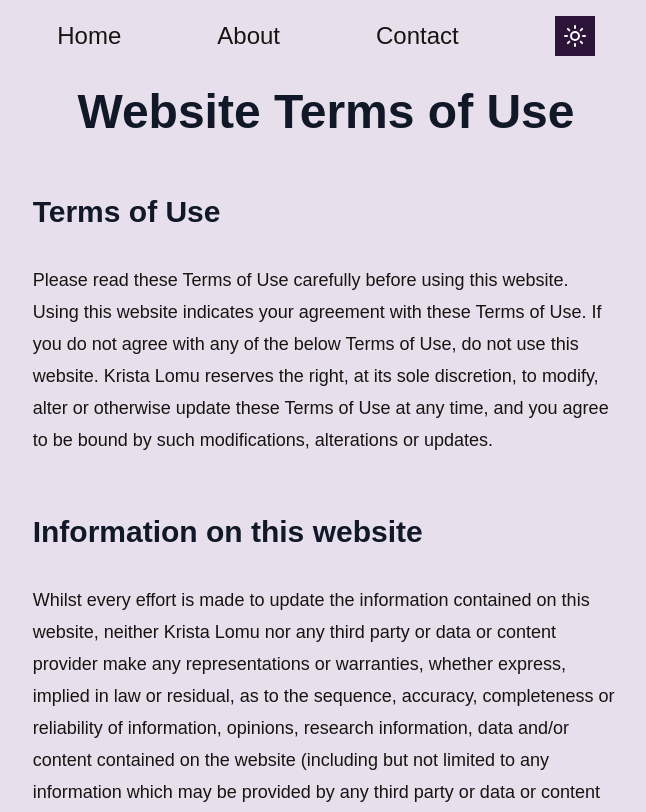
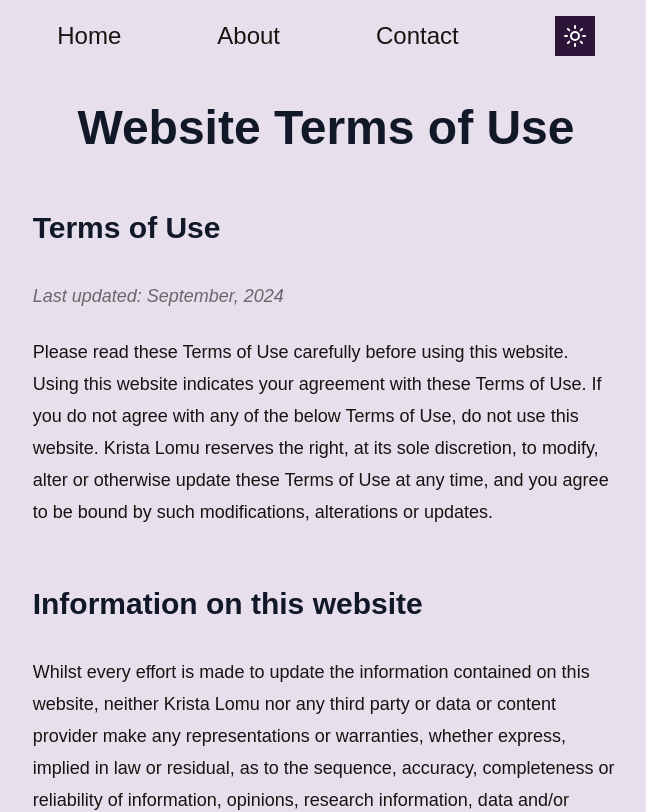
Before and after one commit to badmagick329/blog, a Next.js app in the folder frontend/: page /terms-of-use in a window 1280 px wide. Shown: the top 812 px of the page, without its empty margins (314-960 px from the left). Built offline with nearby package versions, Linux system fonts and the light colour scheme; a web font is replaced by a local one.

Commit message:
feat: update text

```diff
--- a/frontend/src/app/not-found.tsx
+++ b/frontend/src/app/not-found.tsx
@@ -6,7 +6,7 @@ export default function NotFound() {
   return (
     <div className='flex grow flex-col items-center justify-center gap-4'>
       <h1 className='pb-8 text-4xl font-semibold'>You did it!</h1>
-      <p className='pb-4 text-xl'>You found the 404 page</p>
+      <p className='pb-4 text-xl'>You found the 404 page.</p>
       <Image
         src={NotFoundImage}
         width={300}
--- a/frontend/src/app/terms-of-use/page.tsx
+++ b/frontend/src/app/terms-of-use/page.tsx
@@ -8,8 +8,9 @@ export default function TermsOfUse() {
   return (
     <main className='mx-auto w-full'>
       <article className='container prose pt-8 text-foreground dark:prose-invert lg:prose-lg'>
-        <h1 className='text-center'>Website Terms of Use</h1>
+        <h1 className='text-center pt-4'>Website Terms of Use</h1>
         <h2>Terms of Use</h2>
+        <p className='italic text-foreground/60'>Last updated: <span>September, 2024</span></p>
         <p>
           Please read these Terms of Use carefully before using this website.
           Using this website indicates your agreement with these Terms of Use.
```
